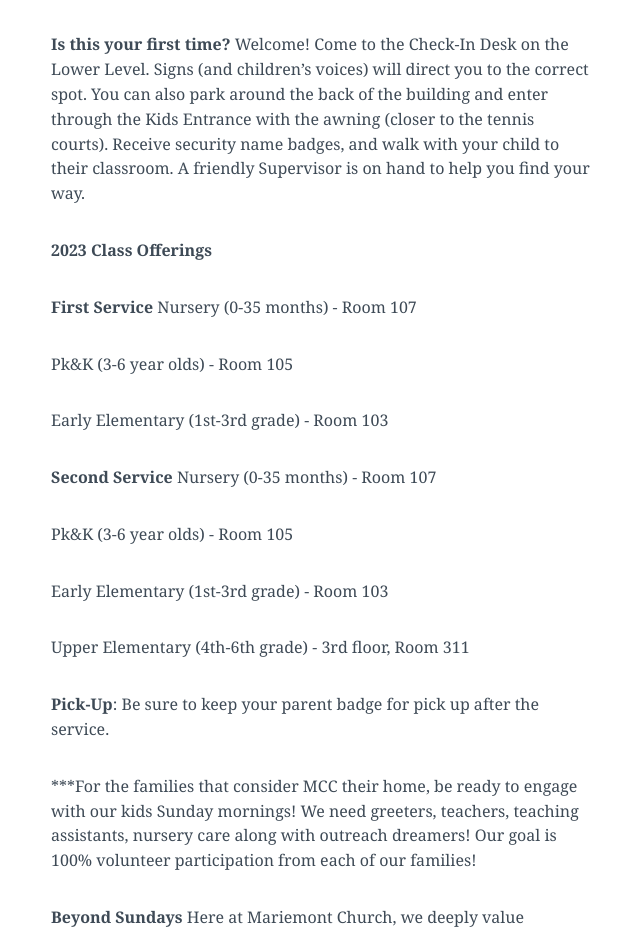
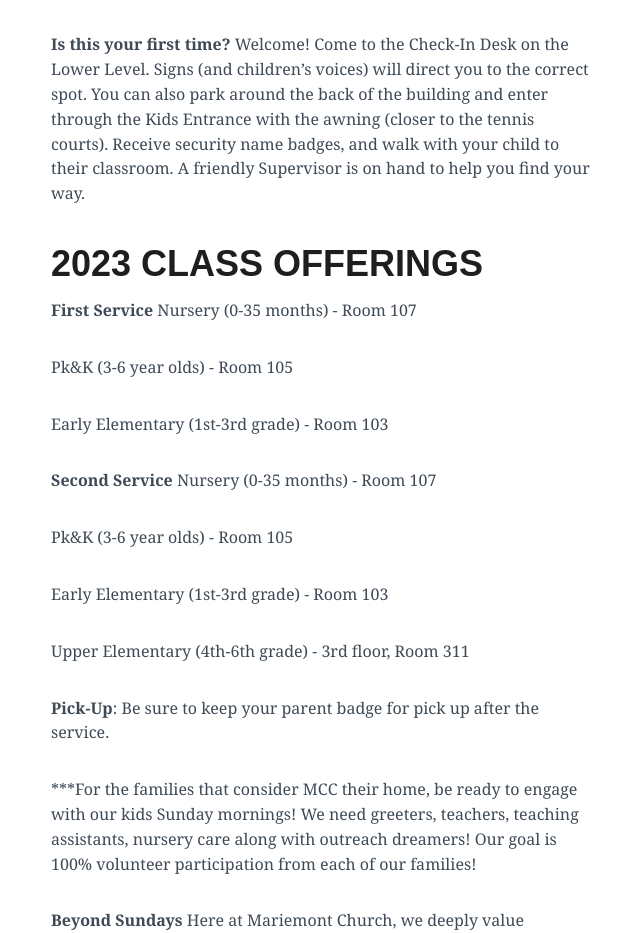
Before and after one commit to lukemoderwell/mariemont, a Jekyll site: the page built from kids.md, in a window 1280 px wide. Shown: the part 1251-2184 px from the top of the page, without its empty margins (317-957 px from the left). Built offline with Jekyll 4.4.1, drawn with Linux system fonts in a browser that asks for light colours; nearby versions of some CDN libraries.

Commit message:
Updated Kids

```diff
--- a/kids.md
+++ b/kids.md
@@ -26,7 +26,7 @@
 **Is this your first time?**
 Welcome! Come to the Check-In Desk on the Lower Level. Signs (and children’s voices) will direct you to the correct spot. You can also park around the back of the building and enter through the Kids Entrance with the awning (closer to the tennis courts). Receive security name badges, and walk with your child to their classroom. A friendly Supervisor is on hand to help you find your way.
 
-**2023 Class Offerings**
+## 2023 Class Offerings
 
 **First Service**
 Nursery (0-35 months) - Room 107
```
